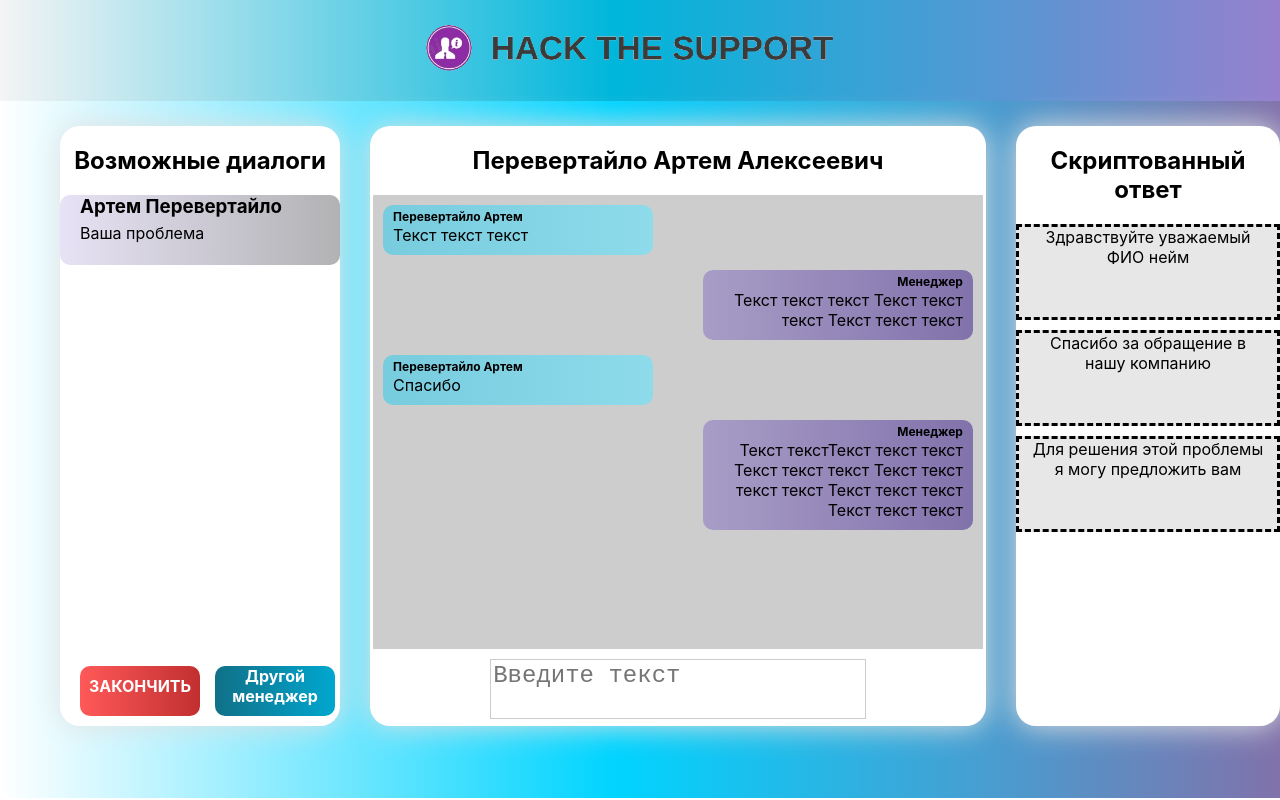
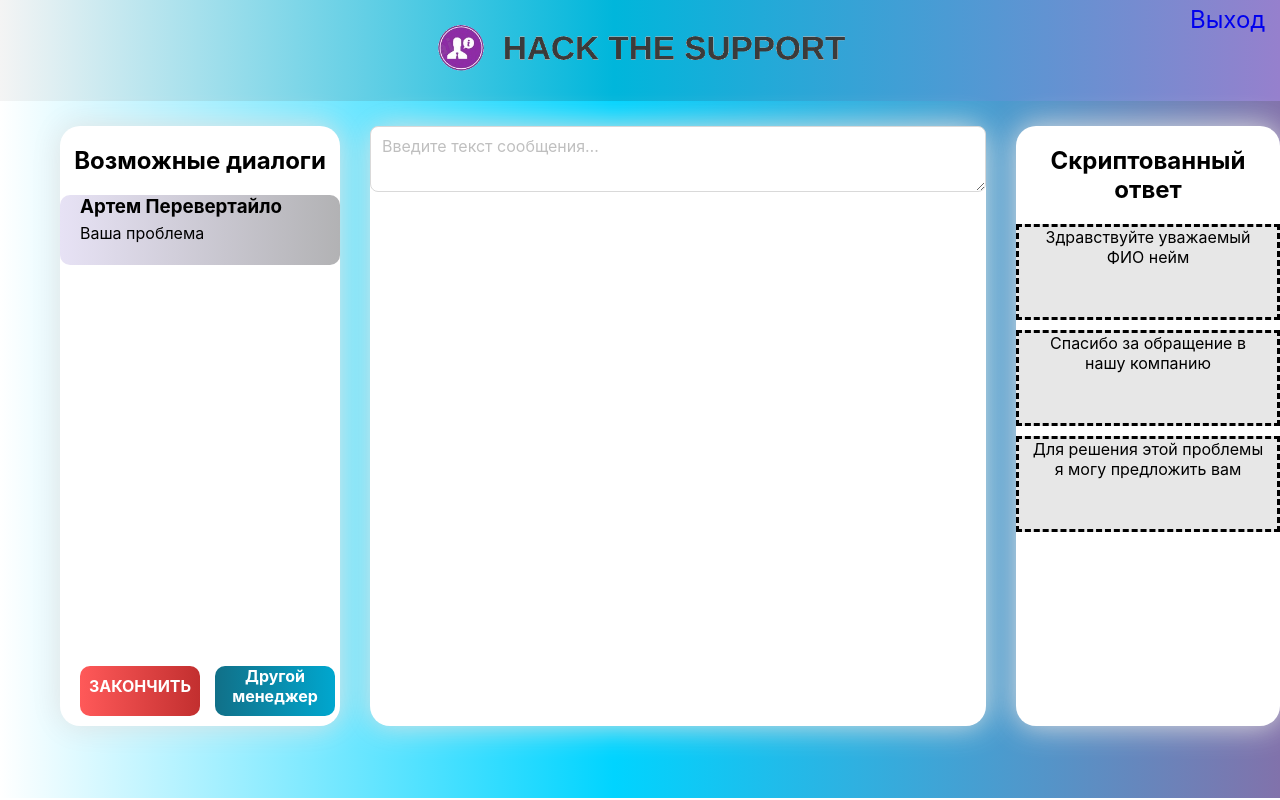
Before and after one commit to AIeksei/Hack, a React (Create React App) app in the folder hackmess/: page /managesupport in a window 1280 px wide. Built offline with nearby package versions, Linux system fonts and the light colour scheme.

Commit message:
text area + FAQ

```diff
--- a/hackmess/package.json
+++ b/hackmess/package.json
@@ -6,6 +6,7 @@
     "@testing-library/jest-dom": "^5.16.5",
     "@testing-library/react": "^13.4.0",
     "@testing-library/user-event": "^13.5.0",
+    "antd": "^5.5.1",
     "axios": "^1.4.0",
     "react": "^18.2.0",
     "react-dom": "^18.2.0",
--- a/hackmess/src/App.js
+++ b/hackmess/src/App.js
@@ -1,12 +1,16 @@
 import { Banner } from "./components/banner";
+import { AuthProvider } from "./components/hook/authProvider";
+import { RequireAuth } from "./components/hook/requireAuth";
 import { AuthUser } from "./pages/page-auth";
 import { PageChatManager } from "./pages/page-chat-manager";
 import { PageChatUser } from "./pages/page-chat-user";
 import { Faq } from "./pages/page-faq";
+import { PagePlease } from "./pages/page-please";
 import "./sass/style.scss";
 import { BrowserRouter, Route, Routes, Navigate } from "react-router-dom";
 function App() {
   return (
+    <AuthProvider>
       <BrowserRouter>
         <Routes>
           <Route path="/" element={<Banner />}>
@@ -17,6 +21,7 @@ function App() {
               path="/login"
               element={<AuthUser name="Пользователя" isUser={true} />}
             ></Route>
+            <Route exact path="/" element={<RequireAuth />}>
               <Route
                 exact
                 path="/manage"
@@ -28,10 +33,13 @@ function App() {
                 element={<PageChatManager />}
               ></Route>
               <Route exact path="/support" element={<PageChatUser />}></Route>
+            </Route>
             <Route exact path="/faq" element={<Faq />}></Route>
+            <Route exact path="/please" element={<PagePlease />}></Route>
           </Route>
         </Routes>
       </BrowserRouter>
+    </AuthProvider>
   );
 }
 
--- a/hackmess/src/components/active.jsx
+++ b/hackmess/src/components/active.jsx
@@ -1,6 +1,7 @@
-import React from "react";
+import React, { useState } from "react";
 import { Message } from "./message";
-
+import { Button, Input } from "antd";
+const { TextArea } = Input;
 const Active = ({ info, name }) => {
   const arr = [
     { isUser: true, name: "Перевертайло Артем", text: "Текст текст текст" },
@@ -16,22 +17,16 @@ const Active = ({ info, name }) => {
       text: "Текст текстТекст текст текст Текст текст текст Текст текст текст  текст Текст текст текст Текст текст текст",
     },
   ];
+  const [value, setValue] = useState();
   return (
     <div className="chat__active">
-      <h2>{info}</h2>
-      <div className="chat__active__body">
-        {arr.map((type) => (
-          <Message
-            isUser={type.isUser}
-            name={type.name}
-            text={type.text}
-          ></Message>
-        ))}
-      </div>
-      <textarea
-        className="chat__active__input"
-        placeholder="Введите текст"
-      ></textarea>
+      <TextArea
+        onChange={(e) => setValue(e.target.value)}
+        size="large"
+        value={value}
+        placeholder="Введите текст сообщения…"
+        autosize={{ minRows: 1, maxRows: 6 }}
+      />
     </div>
   );
 };
--- a/hackmess/src/components/banner.jsx
+++ b/hackmess/src/components/banner.jsx
@@ -7,8 +7,14 @@ const Banner = () => {
       <header className="banner">
         <div className="header">
           <div className="banner__text">
+            <div className="banner__fix"></div>
             <Link to="/faq">
               <img src={logo}></img>
+            </Link>
+            <Link to="/login">
+              <div className="banner__quit">
+                <a>Выход</a>
+              </div>
             </Link>
           </div>
         </div>
--- a/hackmess/src/components/faq.jsx
+++ b/hackmess/src/components/faq.jsx
@@ -1,12 +1,15 @@
-import React from "react";
-import Popup from "reactjs-popup";
-import { Link } from "react-router-dom";
-
+import React, { useState } from "react";
 const FaqComp = ({ question, answer }) => {
+  const [isOpen, setIsOpen] = useState();
   return (
     <>
-      <h3>{question}</h3>
-      <a>{answer}</a>
+      <div className={isOpen ? "faq__block__on" : "faq__block"}>
+        <div className="faq__question" onClick={() => setIsOpen(!isOpen)}>
+          {question}
+        </div>
+
+        {isOpen ? <div className="faq__answer">{answer}</div> : ""}
+      </div>
     </>
   );
 };
--- a/hackmess/src/components/popup-problem.jsx
+++ b/hackmess/src/components/popup-problem.jsx
@@ -5,11 +5,7 @@ import { Link } from "react-router-dom";
 const PopupProblem = () => {
   return (
     <Popup
-      trigger={
-        <div className="faq__support">
-          <div className="faq__support__button"> Обратиться в поддержку</div>
-        </div>
-      }
+      trigger={<div className="faq__support">Обратиться в поддержку</div>}
       position="right center"
     >
       <div>
--- a/hackmess/src/pages/page-faq.jsx
+++ b/hackmess/src/pages/page-faq.jsx
@@ -8,9 +8,10 @@ const Faq = () => {
       <div className="faq__questions">
         <h1> Проверьте есть ли ваш вопрос в ЧаВо?</h1>
         <FaqComp question="А как?" answer="А вот так!" />
-
-        <h3> Моего вопроса нет, что делать?</h3>
-        <a>Попробуйте спросить у нашей поддержки. Нажмите на кнопку</a>
+        <FaqComp
+          question="Моего вопроса нет, что делать?"
+          answer="Попробуйте спросить у нашей поддержки. Нажмите на кнопку"
+        />
         <PopupProblem />
       </div>
     </div>
--- a/hackmess/src/sass/auth.scss
+++ b/hackmess/src/sass/auth.scss
@@ -275,6 +275,7 @@
 .faq {
   &__root {
     display: flex;
+    margin-left: 50px;
     height: 100vw;
     background: linear-gradient(
       90deg,
@@ -286,13 +287,59 @@
   &__questions {
     width: 100%;
   }
+  &__block {
+    padding-top: 3px;
+    text-overflow: ellipsis;
+    overflow: hidden;
+    padding-left: 10px;
+    margin-left: 11px;
+    margin-bottom: 10px;
+    border-radius: 10px;
+    border: solid 2px #000000;
+    transition: all 1s ease-in-out;
+    cursor: pointer;
+    width: 70%;
+    height: 40px;
+
+    &__on {
+      padding-top: 3px;
+      text-overflow: ellipsis;
+      overflow: hidden;
+      padding-left: 10px;
+      margin-left: 11px;
+      margin-bottom: 10px;
+      border-radius: 10px;
+      border: solid 2px #000000;
+      transition: all 1s ease-in-out;
+      cursor: pointer;
+      background-color: #9fede8;
+      width: 70%;
+      height: 300px;
+    }
+  }
+  &__question {
+    font-size: 30px;
+    font-weight: bold;
+    margin-bottom: 10px;
+  }
+  &__answer {
+    font-size: 20px;
+  }
   &__support {
-    width: 200px;
-    height: 30px;
+    margin-left: auto;
+    margin-right: auto;
+    width: 300px;
+    height: 50px;
+    padding-top: 10px;
+    padding-left: 25px;
+    font-size: 22px;
+    font-weight: bold;
+    color: white;
     border-radius: 10px;
-    background-color: #00a7cf;
+    background-color: #7f37cc4e;
   }
 }
+
 .banner {
   text-align: center;
   padding-top: 5px;
@@ -308,10 +355,15 @@
     height: 80px;
   }
   &__quit {
-    float: right;
+    float: left;
     font-size: 24px;
-    position: relative;
-    bottom: 30px;
+  }
+  &__text {
+    display: flex;
+    justify-content: space-between;
+  }
+  &__fix {
+    width: 100px;
   }
 }
 .root {
```
Also changed, not shown: 1 other file (tests, documents, lock files or other folders). Lines whose indentation alone changed are shown as unchanged.
